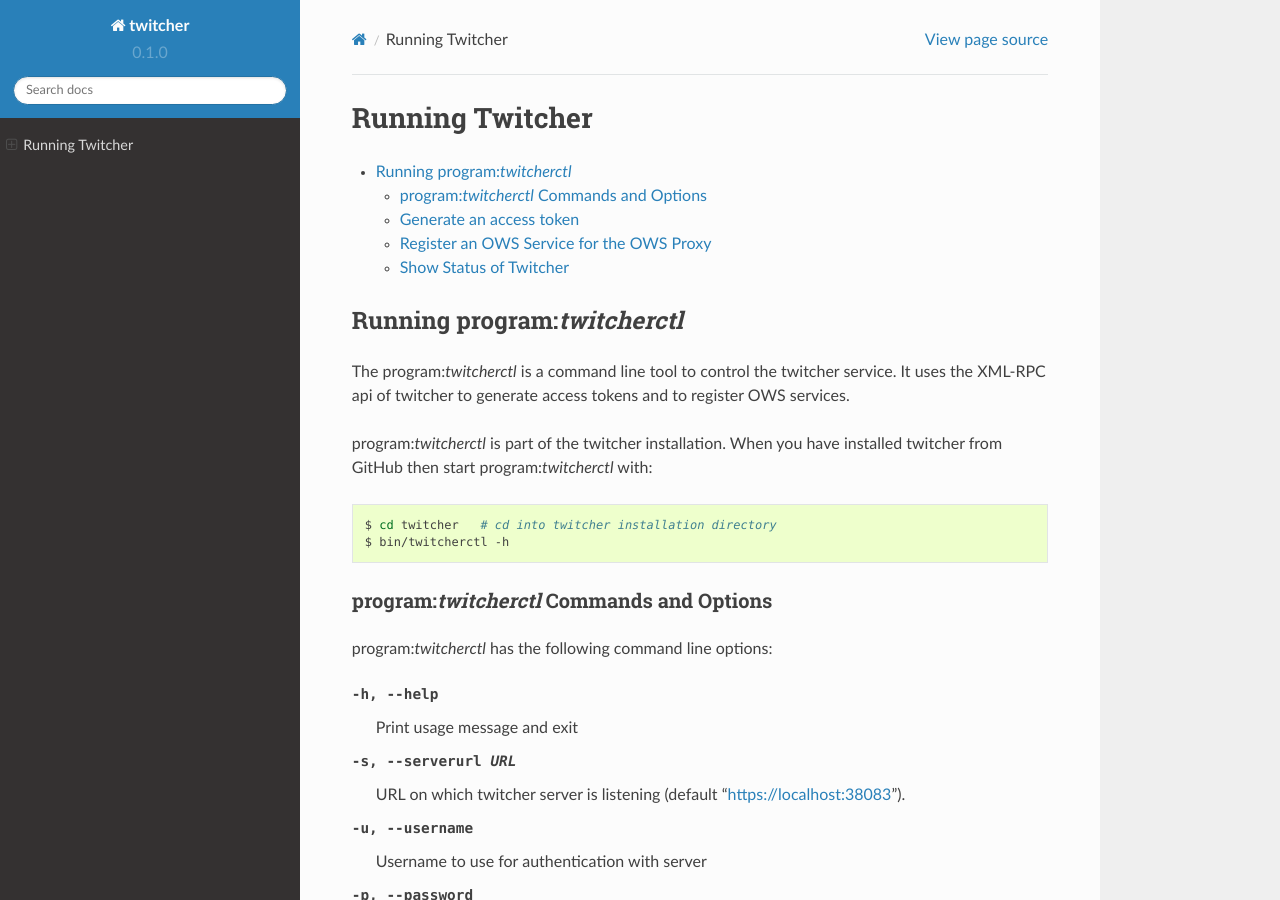
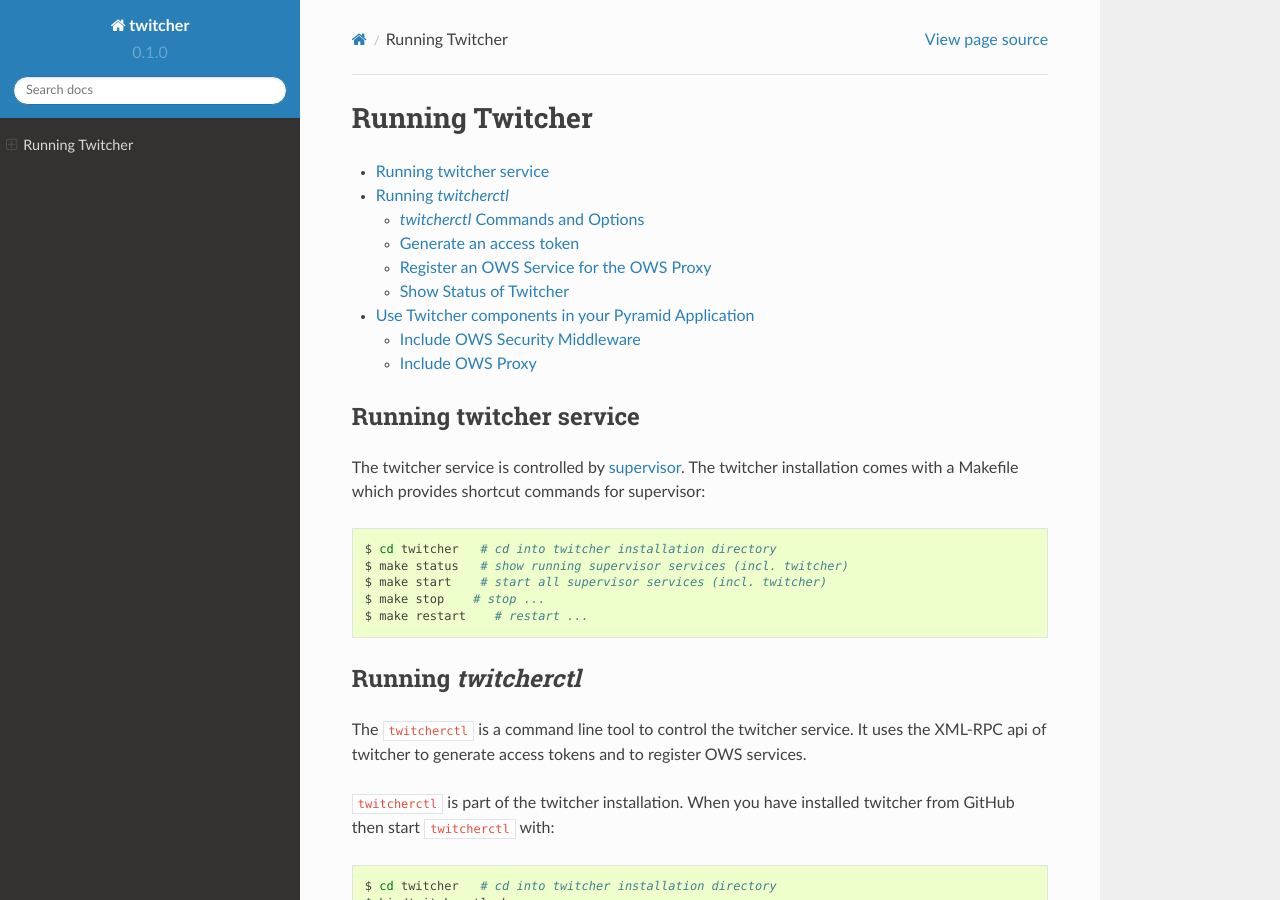
Before and after one commit to crim-ca/weaver, a Sphinx documentation site: the page built from docs/source/running.rst, in a window 1280 px wide and 900 px high. Built offline with Sphinx 7.4.7 and the Read the Docs theme 2.0.0, drawn with Linux system fonts in a browser that asks for light colours; some of the changed text lies outside the part shown.

Commit message:
update running doc

```diff
--- a/README.rst
+++ b/README.rst
@@ -15,6 +15,8 @@ Twitcher (the bird-watcher)
   *a birdwatcher mainly interested in catching sight of rare birds.* (`Leo <https://dict.leo.org/ende/index_en.html#/search=twitcher>`_).
 
 Twitcher is a security proxy for Web Processing Services (WPS). The execution of a WPS process is blocked by the proxy. The proxy service provides access tokens (uuid, Macaroons) which needs to be used to run a WPS process. The access tokens are valid only for a short period of time.
+
+The implementation is not restricted to WPS services. It will be extended to more OWS services like WMS (Web Map Service) and CSW (Catalogue Service for the Web) and might also be used for Thredds catalog services.
 
 Twitcher is a **prototype** implemented in Python with the `Pyramid web framework <http://www.pylonsproject.org/>`_.
 
--- a/docs/source/running.rst
+++ b/docs/source/running.rst
@@ -9,13 +9,28 @@ Running Twitcher
     :depth: 2
 
 
-Running program:`twitcherctl`
-=============================
+Running twitcher service
+========================
+
+The twitcher service is controlled by `supervisor <http://supervisord.org/>`_. The twitcher installation comes with a Makefile which provides shortcut commands for supervisor:
+
+.. code-block:: sh
+
+    $ cd twitcher   # cd into twitcher installation directory
+    $ make status   # show running supervisor services (incl. twitcher)
+    $ make start    # start all supervisor services (incl. twitcher)
+    $ make stop    # stop ...
+    $ make restart    # restart ...
 
 
-The program:`twitcherctl` is a command line tool to control the twitcher service. It uses the XML-RPC api of twitcher to generate access tokens and to register OWS services.
 
-program:`twitcherctl` is part of the twitcher installation. When you have installed twitcher from GitHub then start program:`twitcherctl` with:
+Running `twitcherctl`
+=====================
+
+
+The ``twitcherctl`` is a command line tool to control the twitcher service. It uses the XML-RPC api of twitcher to generate access tokens and to register OWS services.
+
+``twitcherctl`` is part of the twitcher installation. When you have installed twitcher from GitHub then start ``twitcherctl`` with:
 
 .. code-block:: sh
 
@@ -23,10 +38,10 @@ program:`twitcherctl` is part of the twitcher installation. When you have instal
    $ bin/twitcherctl -h
 
 
-program:`twitcherctl` Commands and Options
+`twitcherctl` Commands and Options
 ------------------------------------------
 
-program:`twitcherctl` has the following command line options:
+``twitcherctl`` has the following command line options:
 
 -h, --help
 
@@ -44,7 +59,7 @@ program:`twitcherctl` has the following command line options:
 
    Password to use for authentication with server
 
- -k, --insecure
+-k, --insecure
 
    Don't validate the server's certificate.
 
@@ -104,9 +119,26 @@ You can use the ``--name`` option to provide a name (used by the OWS proxy). Oth
 Show Status of Twitcher
 -----------------------
 
-Currently the command:`status` command shows only the registered OWS services:
+Currently the ``status`` command shows only the registered OWS services:
 
 .. code-block:: sh
 
    $ bin/twitcherctl -k status
    [{'url': 'http://localhost:8094/wps', 'proxy_url': 'https://localhost:38083/ows/proxy/tiny_buzzard', 'type': 'wps', 'name': 'tiny_buzzard'}]
+
+
+Use Twitcher components in your Pyramid Application
+===================================================
+
+Instead of running twitcher as a service you can also include twitcher components (OWS Security Middleware, OWS Proxy) in a Pyramid application.
+
+Include OWS Security Middleware
+-------------------------------
+
+You the Pyramid ``include`` statement. See the ``twitcher/__init__py`` as an example. [..]
+
+
+Include OWS Proxy
+-----------------
+
+You the Pyramid ``include`` statement. See the ``twitcher/__init__py`` as an example. [..]
```
Also changed, not shown: other parts of README.rst (+1 -1 lines).
